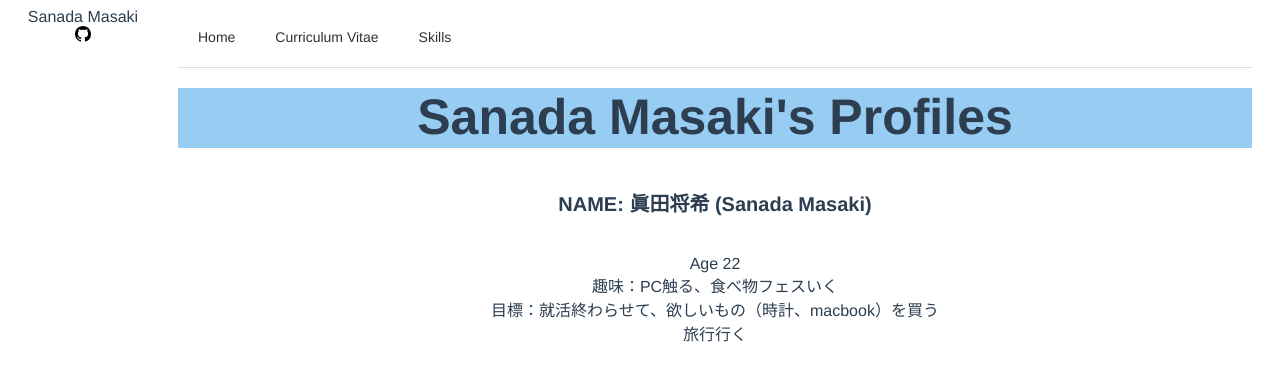
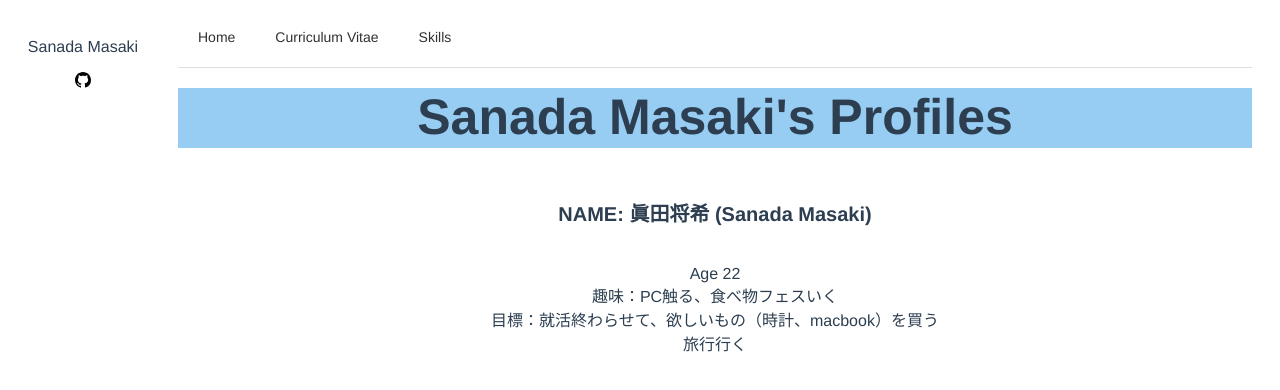
Before and after one commit to masaki12-s/portfolio, a Vue app: page / in a window 1280 px wide. Shown: the top 390 px of the page. Built offline with nearby package versions, Linux system fonts and the light colour scheme.

Commit message:
routeをindexに変更

```diff
--- a/src/App.vue
+++ b/src/App.vue
@@ -2,7 +2,7 @@
 <div class="common-layout">
   <el-container>
     <el-aside width="150px">
-        Sanada Masaki <br>
+        <p class="name"> Sanada Masaki <br></p>
         <svg xmlns="http://www.w3.org/2000/svg" viewBox="0 0 16 16" width="16" height="16">
         <a xlink:href="https://github.com/masaki12-s">
         <path fill-rule="evenodd" d="M8 0C3.58 0 0 3.58 0 8c0 3.54 2.29 6.53 5.47 7.59.4.07.55-.17.55-.38 0-.19-.01-.82-.01-1.49-2.01.37-2.53-.49-2.69-.94-.09-.23-.48-.94-.82-1.13-.28-.15-.68-.52-.01-.53.63-.01 1.08.58 1.23.82.72 1.21 1.87.87 2.33.66.07-.52.28-.87.51-1.07-1.78-.2-3.64-.89-3.64-3.95 0-.87.31-1.59.82-2.15-.08-.2-.36-1.02.08-2.12 0 0 .67-.21 2.2.82.64-.18 1.32-.27 2-.27.68 0 1.36.09 2 .27 1.53-1.04 2.2-.82 2.2-.82.44 1.1.16 1.92.08 2.12.51.56.82 1.27.82 2.15 0 3.07-1.87 3.75-3.65 3.95.29.25.54.73.54 1.48 0 1.07-.01 1.93-.01 2.2 0 .21.15.46.55.38A8.013 8.013 0 0016 8c0-4.42-3.58-8-8-8z"></path>
@@ -17,9 +17,9 @@
         mode="horizontal"
         router=true
       >
-        <el-menu-item route="/">Home</el-menu-item>
-        <el-menu-item route="/cv">Curriculum Vitae</el-menu-item>
-        <el-menu-item route="/skills">Skills</el-menu-item>
+        <el-menu-item index="/">Home</el-menu-item>
+        <el-menu-item index="/cv">Curriculum Vitae</el-menu-item>
+        <el-menu-item index="/skills">Skills</el-menu-item>
         <!-- <el-menu-item index="/works">Works</el-menu-item> -->
 
       </el-menu>
@@ -50,6 +50,9 @@ const activeIndex = ref('1')
   color: #2c3e50;
 }
 
+.name {
+  margin-top: 30px;
+}
 nav {
   padding: 30px;
   background-color:#26e690;
```
